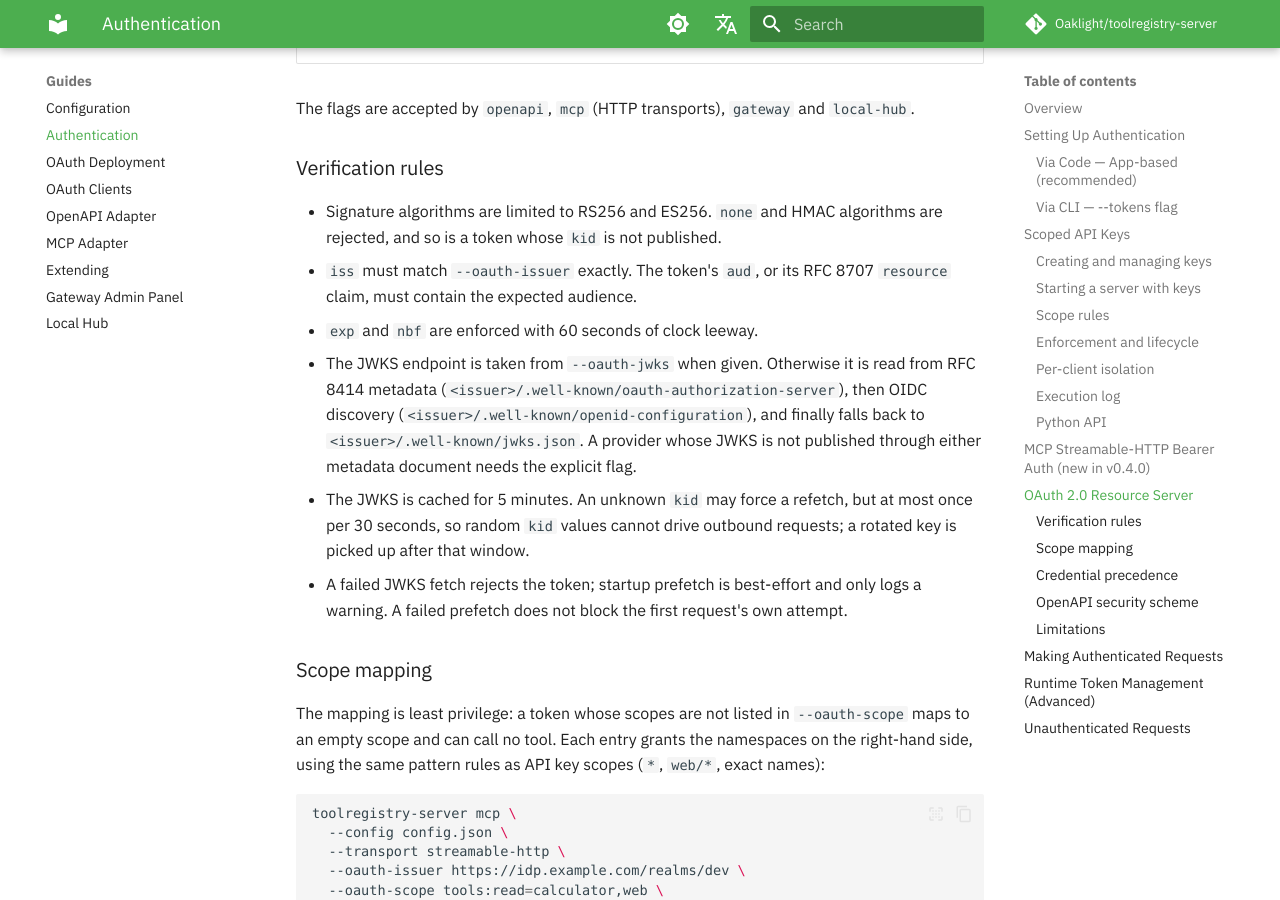
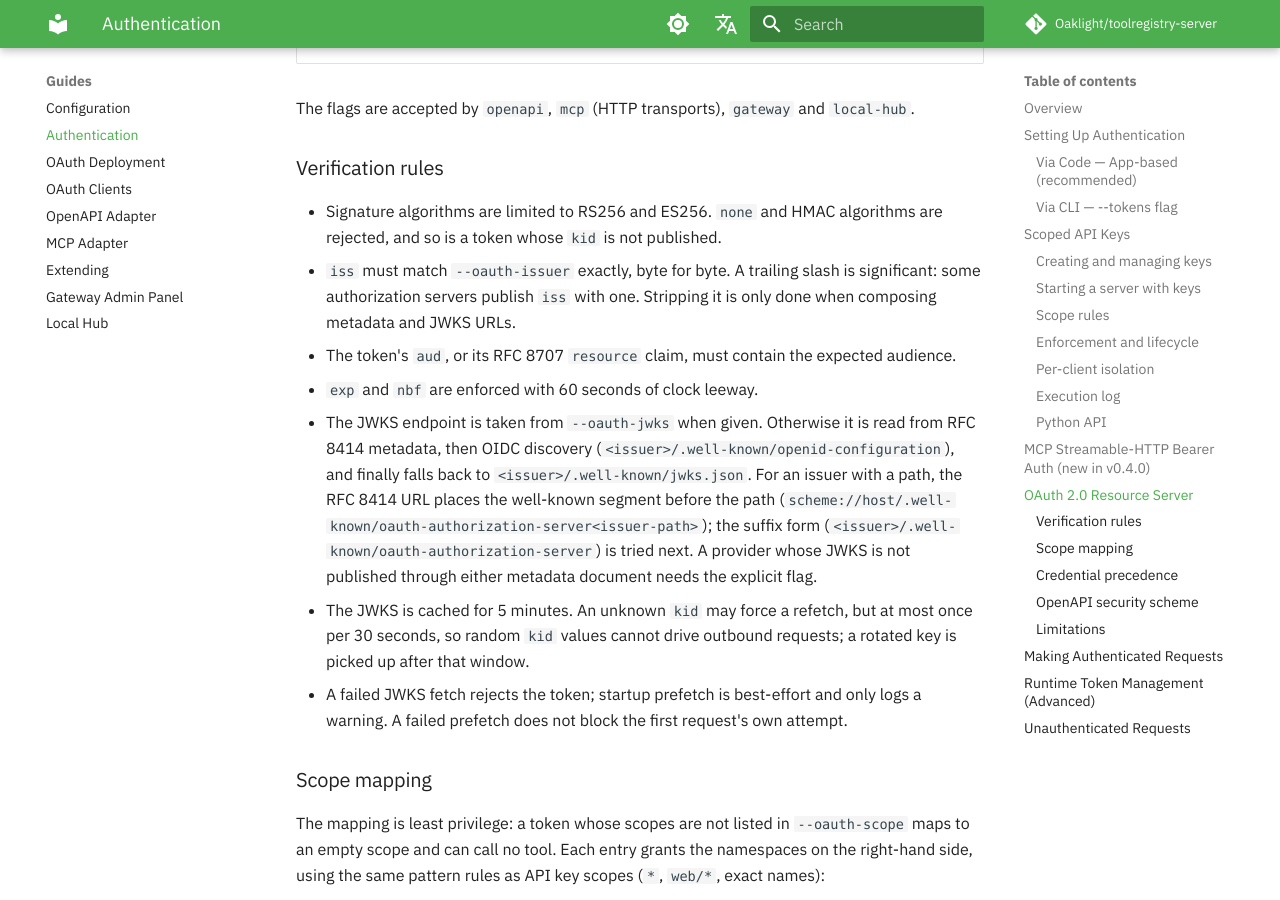
Before and after one commit to Oaklight/toolregistry-server, an MkDocs documentation site: the page built from docs/guides/authentication.md, in a window 1280 px wide and 900 px high, scrolled down 6237 px. Built offline with MkDocs 1.6.1 and Material for MkDocs 9.7.7, drawn with Linux system fonts in a browser that asks for light colours; some web fonts are replaced; comment, search, counter and statistics services are not loaded.

Commit message:
docs(oauth): exact iss, RFC 8414 path form, openapi extra

```diff
--- a/docs/guides/authentication.md
+++ b/docs/guides/authentication.md
@@ -286,15 +286,21 @@ The flags are accepted by `openapi`, `mcp` (HTTP transports), `gateway` and
 
 - Signature algorithms are limited to RS256 and ES256. `none` and HMAC
   algorithms are rejected, and so is a token whose `kid` is not published.
-- `iss` must match `--oauth-issuer` exactly. The token's `aud`, or its RFC 8707
-  `resource` claim, must contain the expected audience.
+- `iss` must match `--oauth-issuer` exactly, byte for byte. A trailing slash is
+  significant: some authorization servers publish `iss` with one. Stripping it
+  is only done when composing metadata and JWKS URLs.
+- The token's `aud`, or its RFC 8707 `resource` claim, must contain the
+  expected audience.
 - `exp` and `nbf` are enforced with 60 seconds of clock leeway.
 - The JWKS endpoint is taken from `--oauth-jwks` when given. Otherwise it is
-  read from RFC 8414 metadata
-  (`<issuer>/.well-known/oauth-authorization-server`), then OIDC discovery
+  read from RFC 8414 metadata, then OIDC discovery
   (`<issuer>/.well-known/openid-configuration`), and finally falls back to
-  `<issuer>/.well-known/jwks.json`. A provider whose JWKS is not published
-  through either metadata document needs the explicit flag.
+  `<issuer>/.well-known/jwks.json`. For an issuer with a path, the RFC 8414
+  URL places the well-known segment before the path
+  (`scheme://host/.well-known/oauth-authorization-server<issuer-path>`); the
+  suffix form (`<issuer>/.well-known/oauth-authorization-server`) is tried
+  next. A provider whose JWKS is not published through either metadata
+  document needs the explicit flag.
 - The JWKS is cached for 5 minutes. An unknown `kid` may force a refetch, but
   at most once per 30 seconds, so random `kid` values cannot drive outbound
   requests; a rotated key is picked up after that window.
```
Also changed, not shown: docs/changelog.md (+1 -1 lines), docs/get-started/installation.md (+10 -2 lines), docs/reference/oauth.md (+8 -2 lines).
